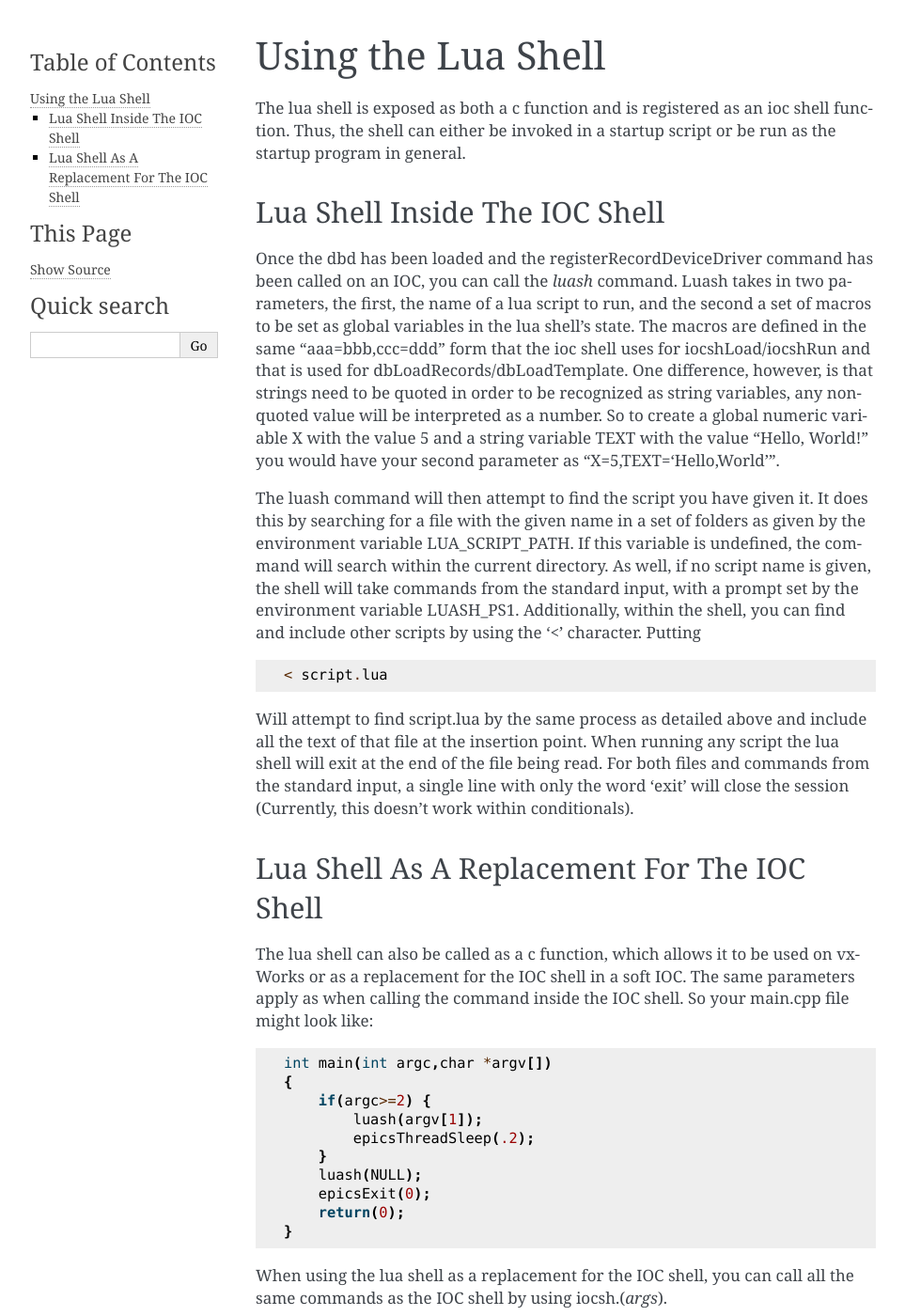
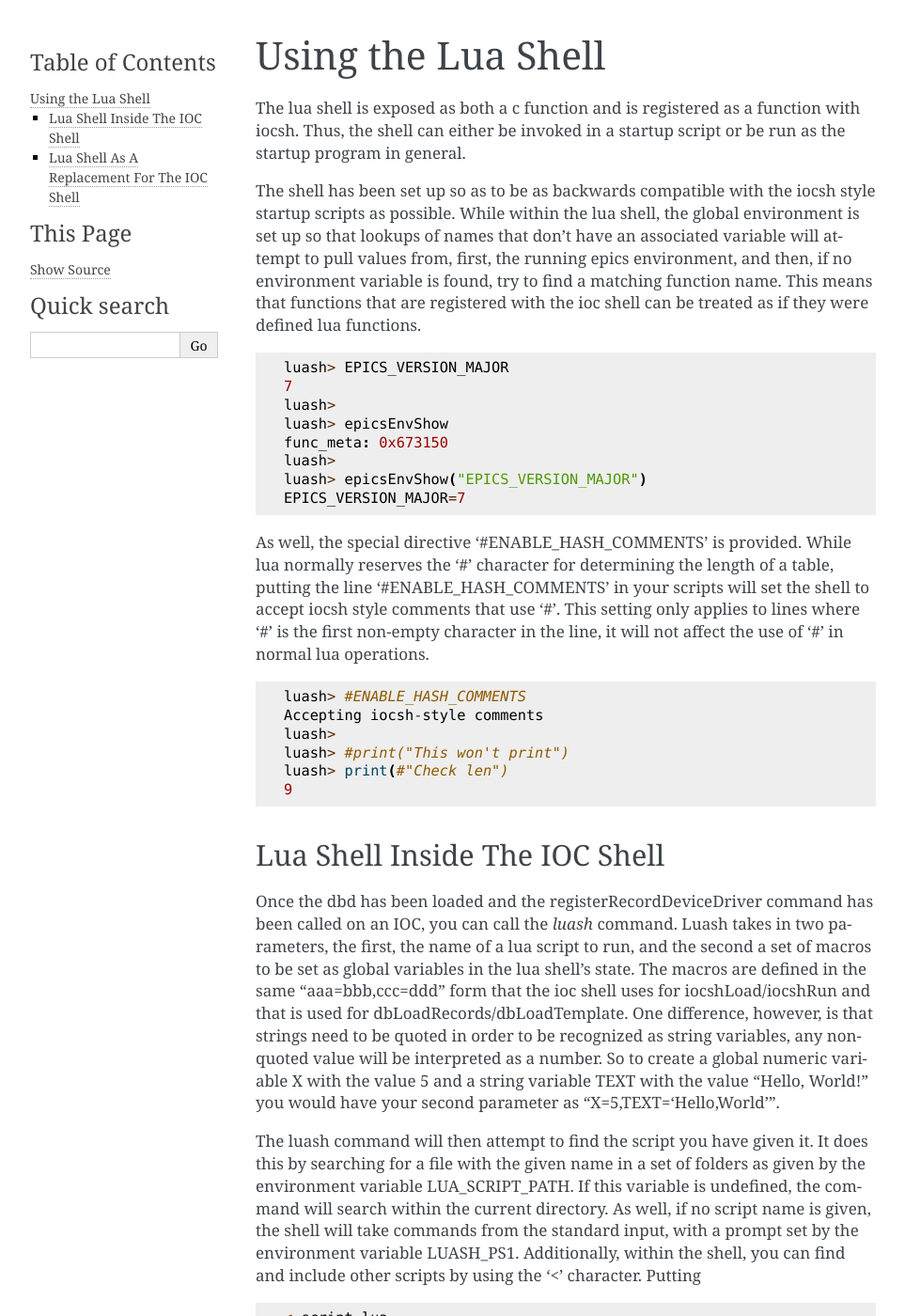
Before and after one commit to epics-modules/lua, a Sphinx documentation site: the page built from docs/using-lua-shell.rst, in a window 1280 px wide and 1400 px high. Shown: the whole window at 94% size, without its empty margins (148-1111 px from the left). Built offline with Sphinx 7.4.7, drawn with Linux system fonts in a browser that asks for light colours.

Commit message:
More info on lua shell

```diff
--- a/docs/using-lua-shell.rst
+++ b/docs/using-lua-shell.rst
@@ -2,9 +2,44 @@
 Using the Lua Shell
 ===================
 
-The lua shell is exposed as both a c function and is registered as an
-ioc shell function. Thus, the shell can either be invoked in a startup
-script or be run as the startup program in general.
+The lua shell is exposed as both a c function and is registered as a function
+with iocsh. Thus, the shell can either be invoked in a startup script or be
+run as the startup program in general.
+
+The shell has been set up so as to be as backwards compatible with the iocsh
+style startup scripts as possible. While within the lua shell, the global
+environment is set up so that lookups of names that don't have an associated
+variable will attempt to pull values from, first, the running epics environment,
+and then, if no environment variable is found, try to find a matching function
+name. This means that functions that are registered with the ioc shell can
+be treated as if they were defined lua functions.
+
+::
+
+   luash> EPICS_VERSION_MAJOR
+   7
+   luash>
+   luash> epicsEnvShow
+   func_meta: 0x673150
+   luash>
+   luash> epicsEnvShow("EPICS_VERSION_MAJOR")
+   EPICS_VERSION_MAJOR=7
+
+As well, the special directive '#ENABLE_HASH_COMMENTS' is provided. While lua normally
+reserves the '#' character for determining the length of a table, putting the line
+'#ENABLE_HASH_COMMENTS' in your scripts will set the shell to accept iocsh style
+comments that use '#'. This setting only applies to lines where '#' is the first
+non-empty character in the line, it will not affect the use of '#' in normal lua
+operations.
+
+::
+
+   luash> #ENABLE_HASH_COMMENTS
+   Accepting iocsh-style comments
+   luash>
+   luash> #print("This won't print")
+   luash> print(#"Check len")
+   9
 
 Lua Shell Inside The IOC Shell
 ------------------------------
@@ -62,6 +97,3 @@ So your main.cpp file might look like:
        epicsExit(0);
        return(0);
    }
-
-When using the lua shell as a replacement for the IOC shell, you can
-call all the same commands as the IOC shell by using iocsh.(*args*).
```
